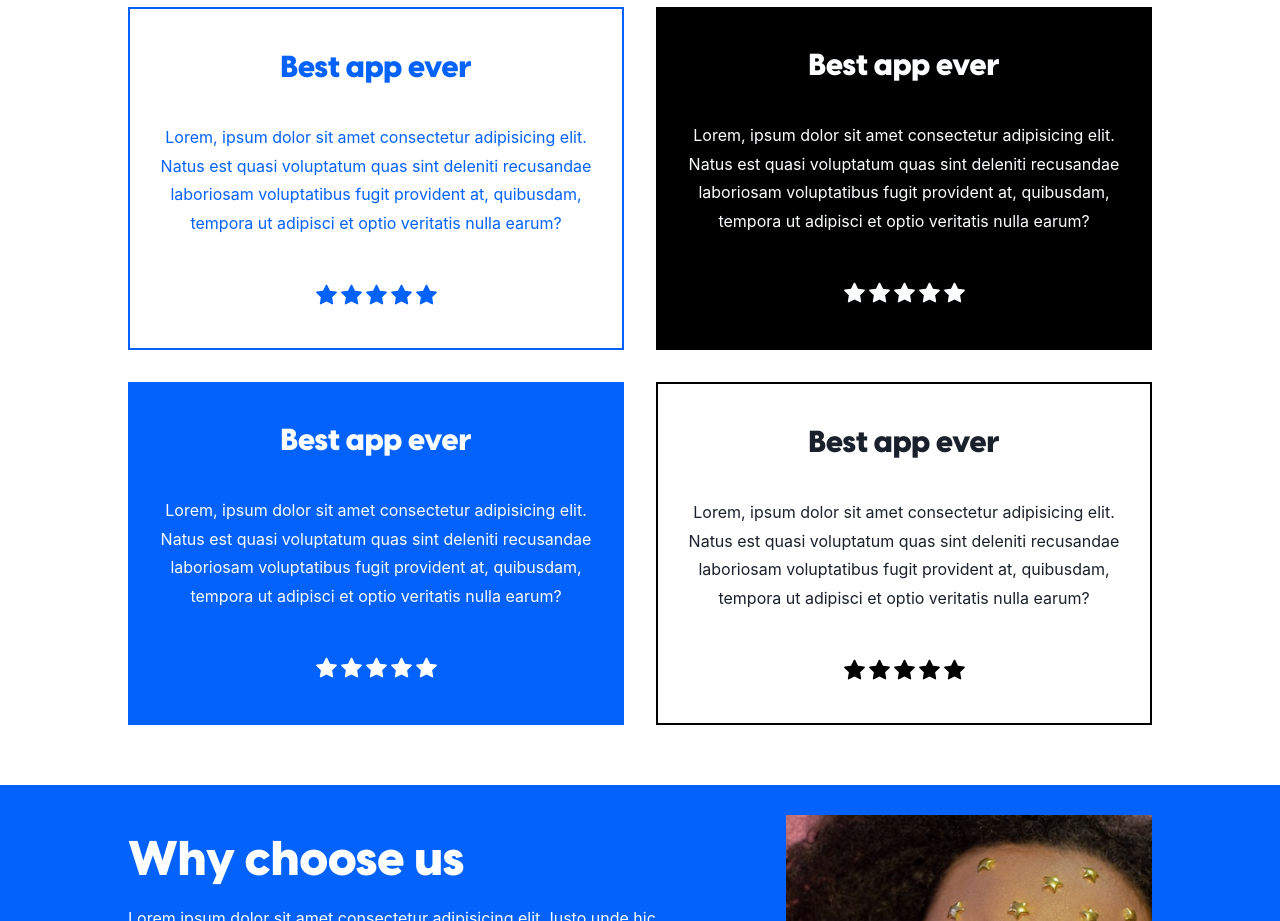
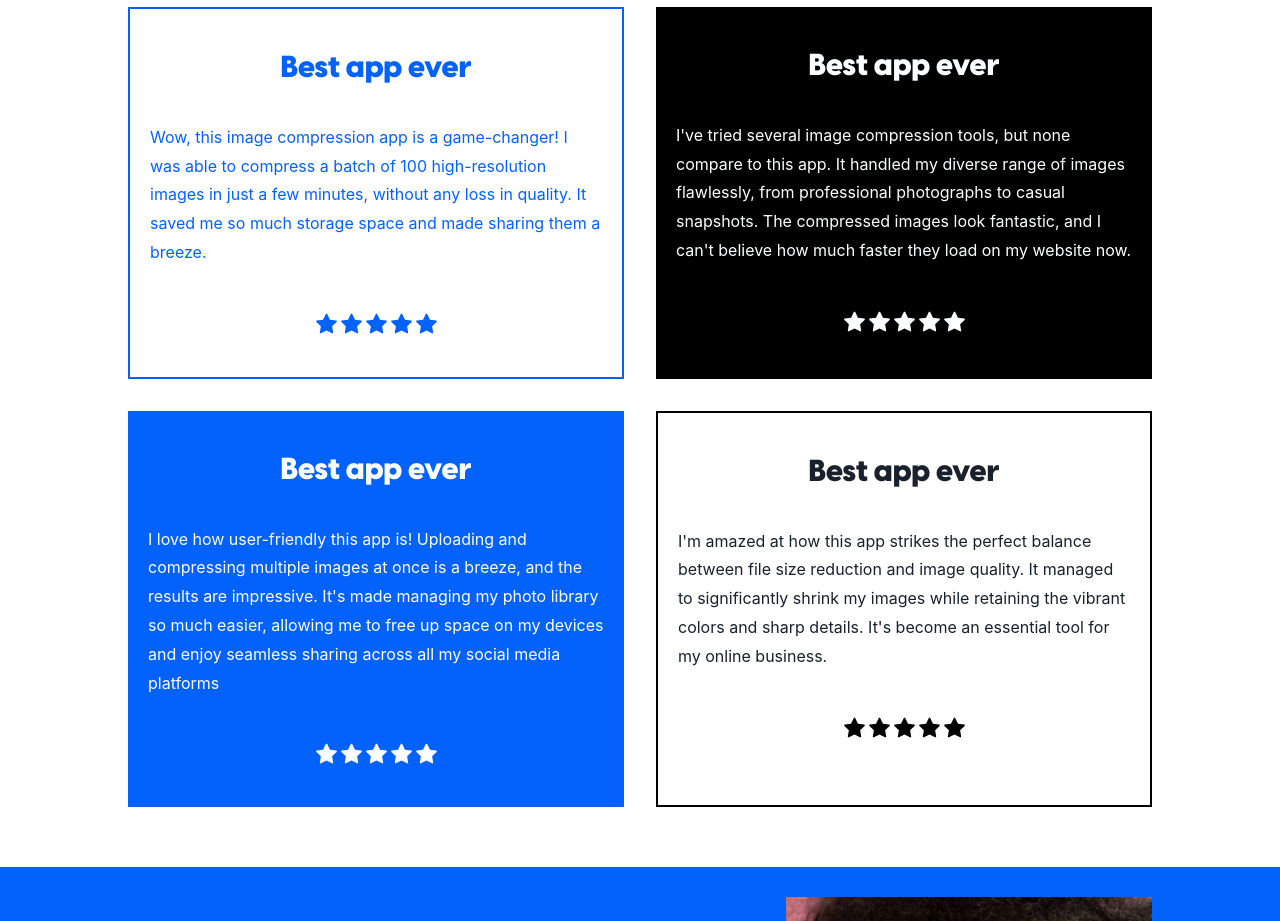
Before and after one commit to abrusu-collins/photoslaash, a Next.js app: page / in a window 1280 px wide. Shown: the part 1520-2441 px from the top of the page. Built offline with nearby package versions, Linux system fonts and the light colour scheme.

Commit message:
copywriting

```diff
--- a/src/components/landing_page/Testimonies.jsx
+++ b/src/components/landing_page/Testimonies.jsx
@@ -2,15 +2,15 @@ import { AiFillStar } from "react-icons/ai";
 function Testimonies() {
   return (
     <div className="testimonies">
-        <p className="users">What our users say about us</p>
+      <p className="users">What our users say about us</p>
       <div className="testimonials-inner">
         <div className="grid1">
           <p className="testimonial-title">Best app ever</p>
           <p className="testimonial-text">
-            Lorem, ipsum dolor sit amet consectetur adipisicing elit. Natus est
-            quasi voluptatum quas sint deleniti recusandae laboriosam
-            voluptatibus fugit provident at, quibusdam, tempora ut adipisci et
-            optio veritatis nulla earum?
+            Wow, this image compression app is a game-changer! I was able to
+            compress a batch of 100 high-resolution images in just a few
+            minutes, without any loss in quality. It saved me so much storage
+            space and made sharing them a breeze.
           </p>
           <div className="stars">
             <AiFillStar color="#0362fc" size={25} />
@@ -23,10 +23,11 @@ function Testimonies() {
         <div className="grid2">
           <p className="testimonial-title">Best app ever</p>
           <p className="testimonial-text">
-            Lorem, ipsum dolor sit amet consectetur adipisicing elit. Natus est
-            quasi voluptatum quas sint deleniti recusandae laboriosam
-            voluptatibus fugit provident at, quibusdam, tempora ut adipisci et
-            optio veritatis nulla earum?
+            I've tried several image compression tools, but none compare to this
+            app. It handled my diverse range of images flawlessly, from
+            professional photographs to casual snapshots. The compressed images
+            look fantastic, and I can't believe how much faster they load on my
+            website now.
           </p>
           <div className="stars">
             <AiFillStar color="#0fcfeff" size={25} />
@@ -39,10 +40,11 @@ function Testimonies() {
         <div className="grid3">
           <p className="testimonial-title">Best app ever</p>
           <p className="testimonial-text">
-            Lorem, ipsum dolor sit amet consectetur adipisicing elit. Natus est
-            quasi voluptatum quas sint deleniti recusandae laboriosam
-            voluptatibus fugit provident at, quibusdam, tempora ut adipisci et
-            optio veritatis nulla earum?
+            I love how user-friendly this app is! Uploading and compressing
+            multiple images at once is a breeze, and the results are impressive.
+            It's made managing my photo library so much easier, allowing me to
+            free up space on my devices and enjoy seamless sharing across all my
+            social media platforms
           </p>
           <div className="stars">
             <AiFillStar color="#fcfeff" size={25} />
@@ -55,10 +57,10 @@ function Testimonies() {
         <div className="grid4">
           <p className="testimonial-title">Best app ever</p>
           <p className="testimonial-text">
-            Lorem, ipsum dolor sit amet consectetur adipisicing elit. Natus est
-            quasi voluptatum quas sint deleniti recusandae laboriosam
-            voluptatibus fugit provident at, quibusdam, tempora ut adipisci et
-            optio veritatis nulla earum?
+            I'm amazed at how this app strikes the perfect balance between file
+            size reduction and image quality. It managed to significantly shrink
+            my images while retaining the vibrant colors and sharp details. It's
+            become an essential tool for my online business.
           </p>
           <div className="stars">
             <AiFillStar color="#000000" size={25} />
--- a/src/sass/_testimonies.scss
+++ b/src/sass/_testimonies.scss
@@ -22,6 +22,7 @@
       }
       & .testimonial-text {
         margin: 40px 0 0 0;
+        text-align: left;
       }
       & .stars{
         display:flex;
--- a/src/styles/index.css
+++ b/src/styles/index.css
@@ -199,6 +199,7 @@ nav ul {
 }
 .testimonies .testimonials-inner div .testimonial-text {
   margin: 40px 0 0 0;
+  text-align: left;
 }
 .testimonies .testimonials-inner div .stars {
   display: flex;
```
